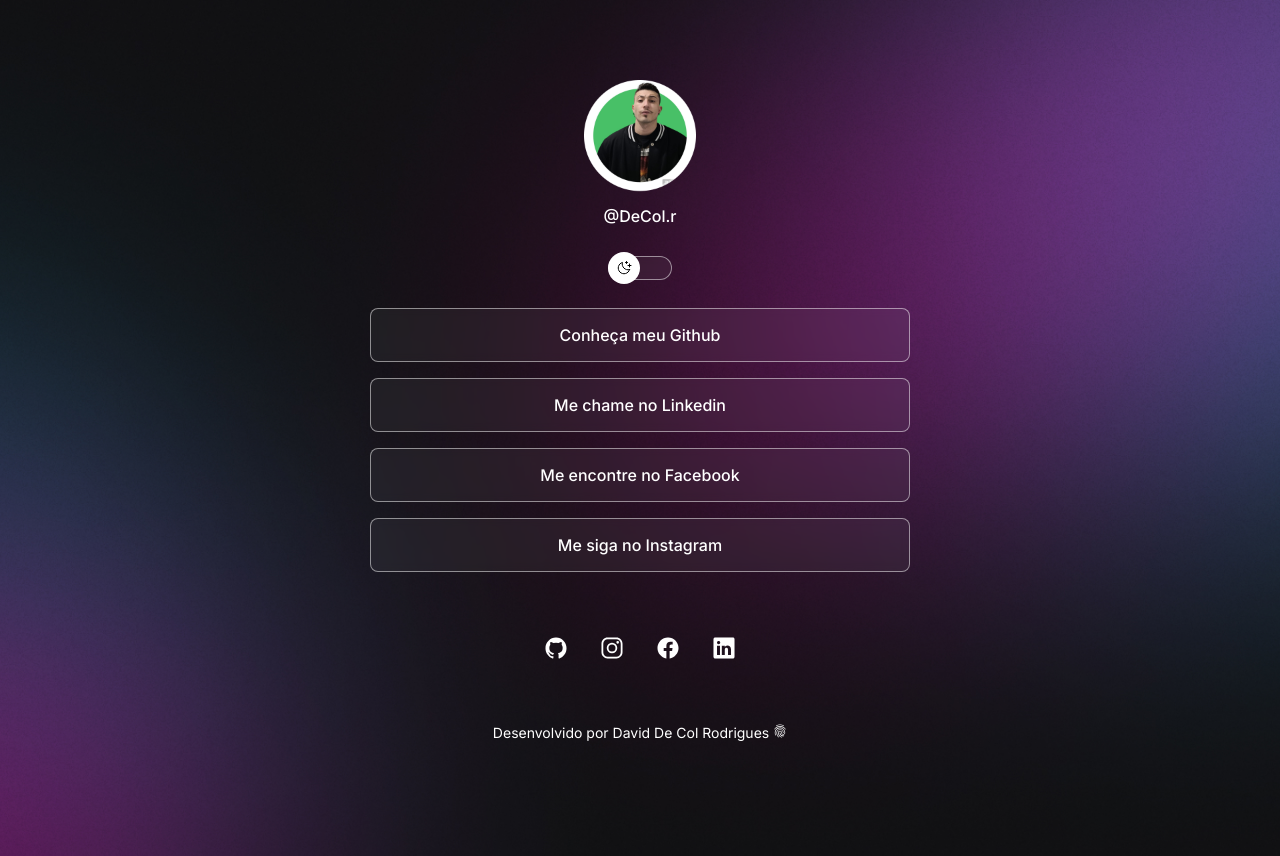
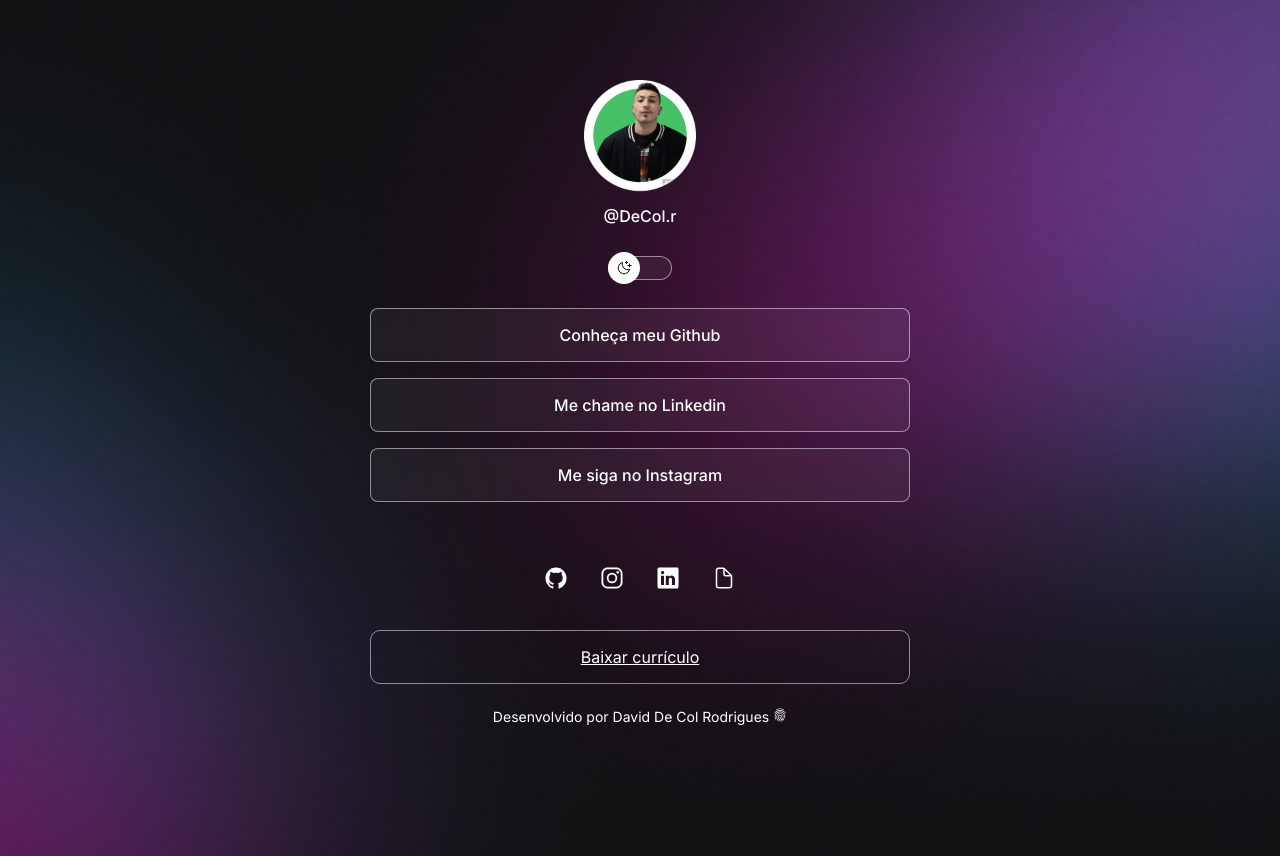
Before and after one commit to Decol01/MyOverFlowDeCol, a plain HTML site: page index.html in a window 1280 px wide. Drawn offline with nearby package versions, Linux system fonts and the light colour scheme.

Commit message:
add feature de curriculo

```diff
--- a/index.html
+++ b/index.html
@@ -37,11 +37,6 @@
           >
         </li>
         <li>
-          <a href="https://web.facebook.com/david.decol.7" target="_blank"
-            >Me encontre no Facebook</a
-          >
-        </li>
-        <li>
           <a href="https://www.instagram.com/decol.r/?next=%2F" target="_blank"
             >Me siga no Instagram</a
           >
@@ -54,15 +49,28 @@
         <a href="https://www.instagram.com/decol.r/?next=%2F" target="_blank">
           <ion-icon name="logo-instagram"></ion-icon>
         </a>
-        <a href="https://web.facebook.com/david.decol.7" target="_blank">
-          <ion-icon name="logo-facebook"></ion-icon>
-        </a>
         <a
           href="https://www.linkedin.com/in/david-de-col-rodrigues-3329aa179/"
           target="_blank"
         >
           <ion-icon name="logo-linkedin"></ion-icon>
         </a>
+
+        <a
+          href="Curriculo/Curriculo David De Col Rodrigues TI 2023.pdf"
+          target="_blank"
+          download
+        >
+          <ion-icon name="document-outline"></ion-icon>
+        </a>
+      </div>
+      <div id="curriculo">
+        <a
+          href="Curriculo/Curriculo David De Col Rodrigues TI 2023 (7).pdf"
+          target="_blank"
+          download
+          >Baixar currículo</a
+        >
       </div>
       <footer>
         Desenvolvido por David De Col Rodrigues
@@ -81,7 +89,6 @@
       nomodule
       src="https://unpkg.com/ionicons@7.1.0/dist/ionicons/ionicons.js"
     ></script>
-
     <script src="script.js"></script>
   </body>
 </html>
--- a/style.css
+++ b/style.css
@@ -139,6 +139,28 @@ ul li a:hover {
   border: 1.5px solid var(--text-color);
 }
 
+/* currículo */
+#curriculo {
+  display: flex;
+  justify-content: center;
+  border: 1px solid var(--stroke-color);
+  border-radius: 10px;
+  padding: 6px 9;
+}
+
+#curriculo a {
+  display: flex;
+  justify-content: center;
+  align-items: center;
+  padding: 16px;
+  transition: background 0.2s;
+  border-radius: 50%;
+}
+
+#curriculo a:hover {
+  background: var(--highlight-color);
+}
+
 /* social-links */
 #social-links {
   display: flex;
```
Also changed, not shown: 1 other file.
